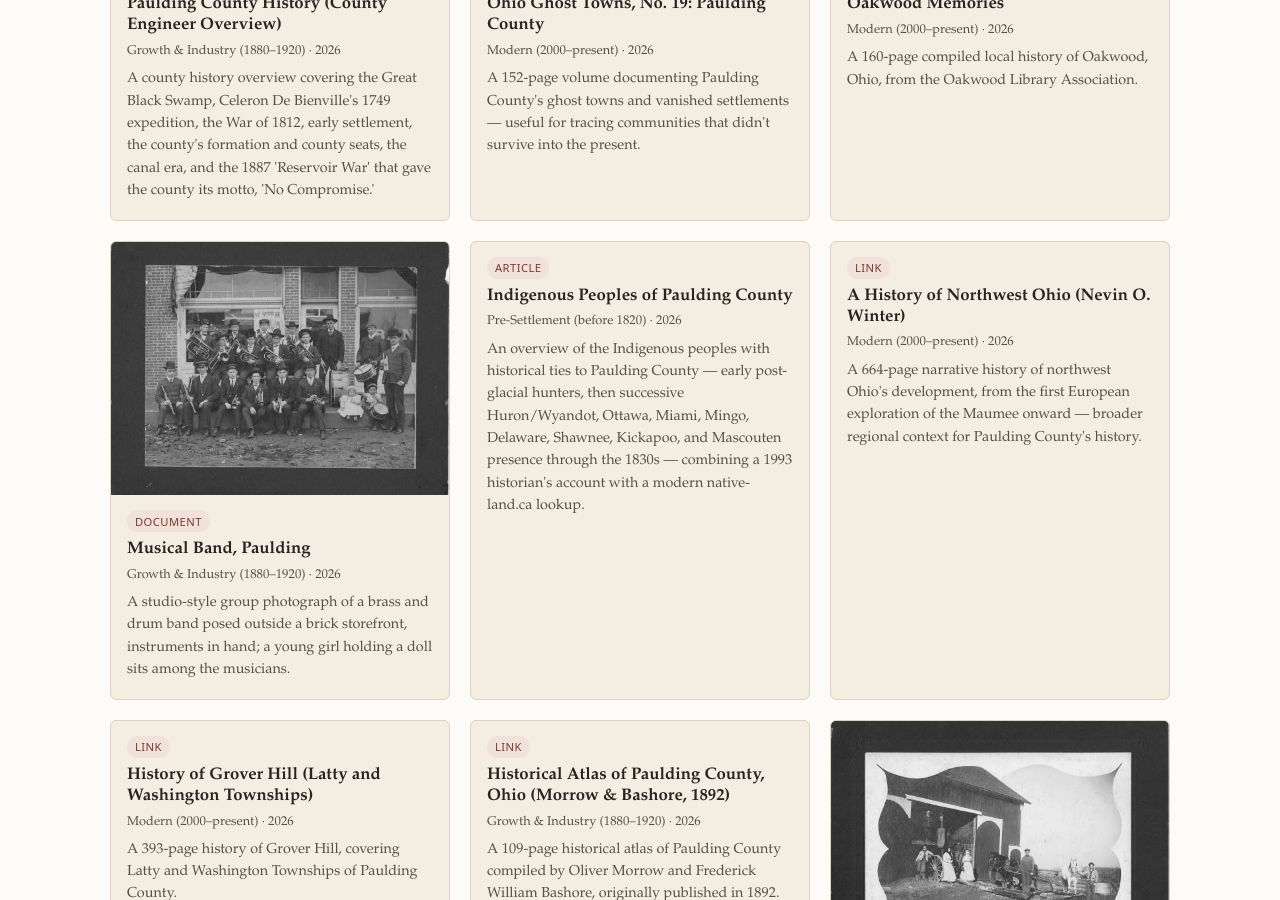
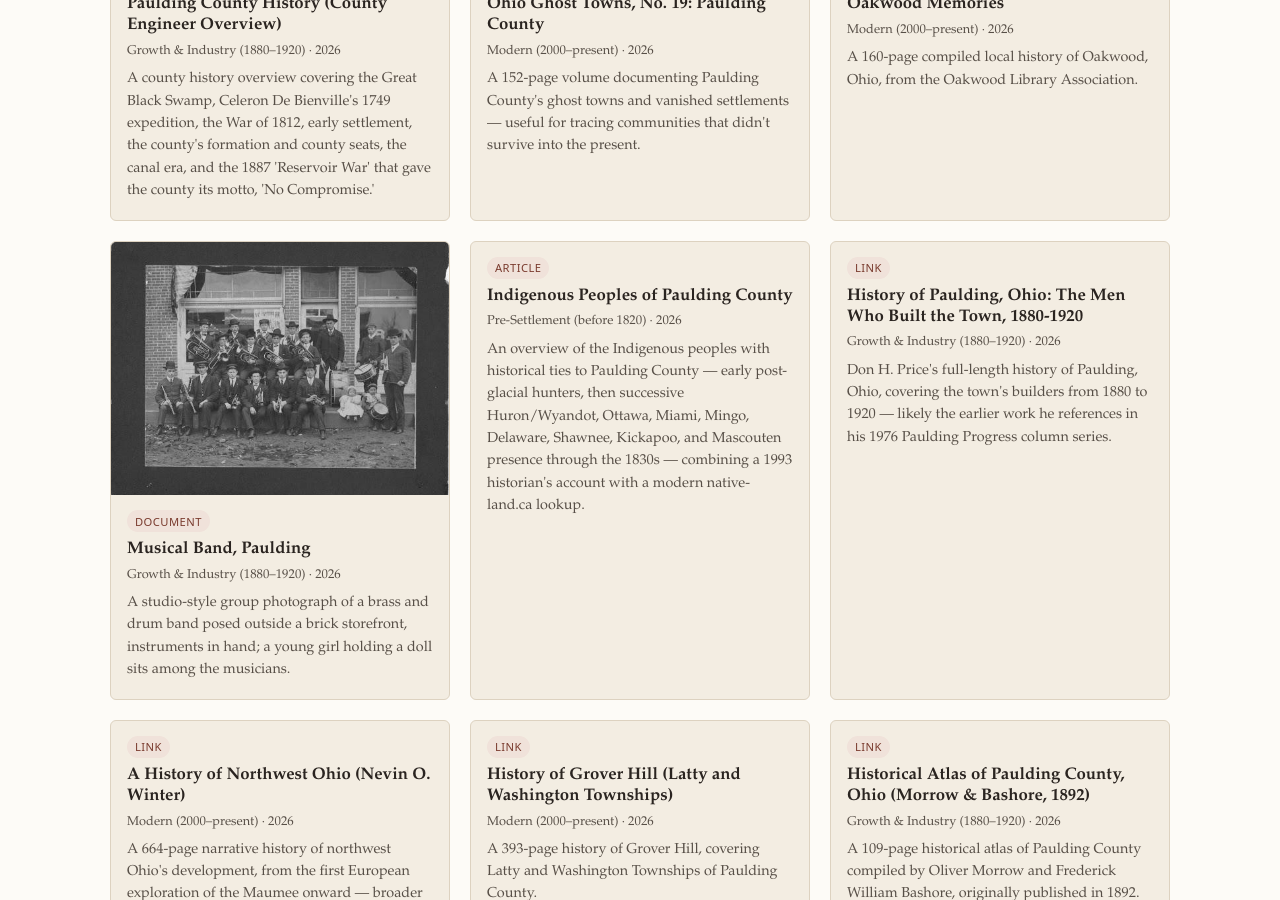
Before and after one commit to jofer215/Paulding, a Jekyll site: the page built from browse.html, in a window 1280 px wide and 900 px high, scrolled down 1859 px. Built offline with Jekyll 4.4.1, drawn with Linux system fonts in a browser that asks for light colours; some of the changed text lies outside the part shown.

Commit message:
Add bibliographic entry for Don H. Price's 1975 "History of Paulding, Ohio"
This is almost certainly the "earlier full history of Paulding" Price
references in the introduction to his 1976 Paulding County's Past
column series - cross-linked both directions. Currently just a
used-book listing; noted in ROADMAP.md as a candidate source for the
still-missing "Cider Mills" column.

Co-Authored-By: Claude Sonnet 5 <noreply@anthropic.com>
Claude-Session: https://claude.ai/code/session_01HFiX5DwBj15tjgeMJKLPqW

```diff
--- /dev/null
+++ b/_items/history-of-paulding-ohio-price-1975.md
@@ -0,0 +1,19 @@
+---
+title: "History of Paulding, Ohio: The Men Who Built the Town, 1880-1920"
+type: link
+era: 1880-1920
+description: "Don H. Price's full-length history of Paulding, Ohio, covering the town's builders from 1880 to 1920 — likely the earlier work he references in his 1976 Paulding Progress column series."
+source: "Don H. Price, 1975, 127 pages."
+rights: "Bibliographic reference only; this entry links to a used-book listing, not a digitized copy."
+external_url: "https://www.amazon.com/dp/B0006CQ8J4"
+tags: [don h price, bibliography, further reading]
+---
+
+A 1975, 127-page history of Paulding by Don H. Price — almost certainly
+the "earlier full history of Paulding" that Price mentions having
+already written, in the introduction to his 1976 Paulding Progress
+column series,
+[Paulding County's Past]({{ "/archive/paulding-countys-past-don-price/" | relative_url }}).
+
+This is a catalog/marketplace listing, not a digitized copy. If a scan
+or full text turns up, it belongs here as a real `document` entry.
```
Also changed, not shown: ROADMAP.md (+7 -0 lines), _items/paulding-countys-past-don-price.md (+6 -4 lines).
